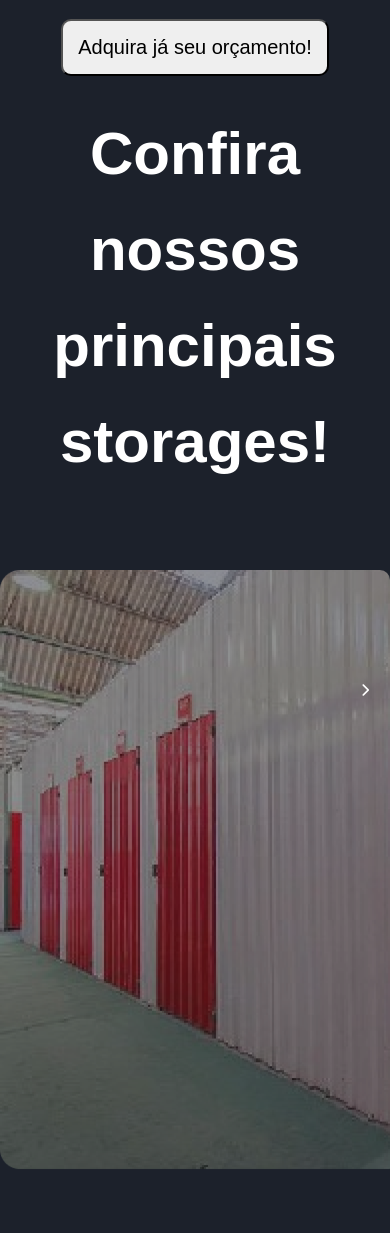
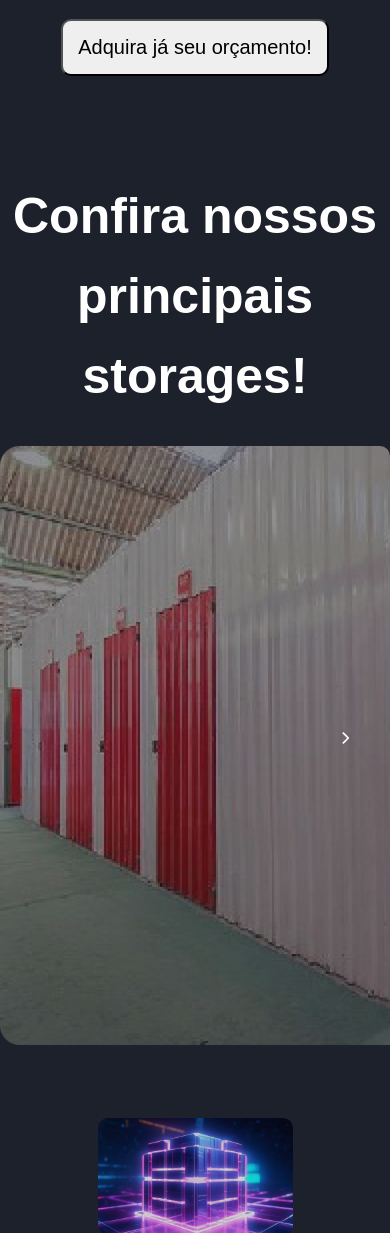
Before and after one commit to eothigas/YS_Storage, a PHP site: page / in a window 390 px wide. Shown: the part 936-2169 px from the top of the page. Run offline with PHP 8.4, Linux system fonts and the light colour scheme.

Commit message:
Responsividade

```diff
--- a/src/webview.css
+++ b/src/webview.css
@@ -174,7 +174,8 @@ body {
     font-weight: bold;
     text-wrap: wrap;
     text-align: center;
-    padding-top: 15px; padding-bottom: 15px;
+    padding-top: 80px;
+    padding-bottom: 30px;
 }
 
 .carousel-section {
@@ -207,7 +208,7 @@ body {
 .left-btn, .right-btn {
     width: 80px; height: 80px;
     position: absolute;
-    top: 45%;
+    top: 55%;
     transform: translateY(-50%);
     background-color: rgba(0, 0, 0, 0);
     color: #fff;
@@ -215,6 +216,8 @@ body {
     padding: 10px;
     cursor: pointer;
     z-index: 10;
+    margin: 20px;
+    border-radius: 50px;
 }
 
 .left-btn, .right-btn:hover {
@@ -244,7 +247,7 @@ body {
 }
 
 .overlay:hover {
-    width: 83.4%; height: 98.7%;
+    width: 1000px; height: 600px;
     border-radius: 20px;
     opacity: 1;
     cursor: pointer;
@@ -255,15 +258,16 @@ body {
 .info-box {
     display: none;
     position: absolute;
-    width: 52.6%;
-    height: 85.5%;
-    background-color: rgba(0, 0, 0, 0.9);
+    width: 1000px;
+    height: 580px;
+    background-color: transparent;
     color: white;
-    border-radius: 20px;
     justify-content: center;
     align-items: center;
     text-align: center;
     z-index: 20;
+    border-radius: 15px 10px 10px 10px;
+    padding-left: 0; padding-right: 0;
 }
 
 .info-content {
@@ -424,9 +428,9 @@ body {
 
     /* Estilos Carrossel */
     .title-car {
-        font-size: 60px; /* Reduz o tamanho da fonte */
-        padding-top: 10px;
-        padding-bottom: 80px;
+        font-size: 50px; /* Reduz o tamanho da fonte */
+        padding-top: 80px;
+        padding-bottom: 30px;
         text-wrap: wrap;
     }
 
@@ -444,16 +448,18 @@ body {
 
     .left-btn, .right-btn {
         width: 50px; height: 50px; /* Reduz o tamanho dos botões */
-        top: 55%;
+        top: 65%;
     }
 
     .overlay {
-        width: 100%; height: 100%; /* Ocupa 100% da largura e altura do item do carrossel */
+        max-width: 640px;
     }
 
     .info-box {
         width: 100%; /* Reduz a largura da caixa de informação */
-        height: 87%; /* Ajusta a altura automaticamente */
+        bottom: 10%;
+        height: 50%; /* Ajusta a altura automaticamente */
+        background-color: transparent;
         border-radius: 15px 10px 10px 10px;
         padding-left: 20px; padding-right: 20px;
     }
```
